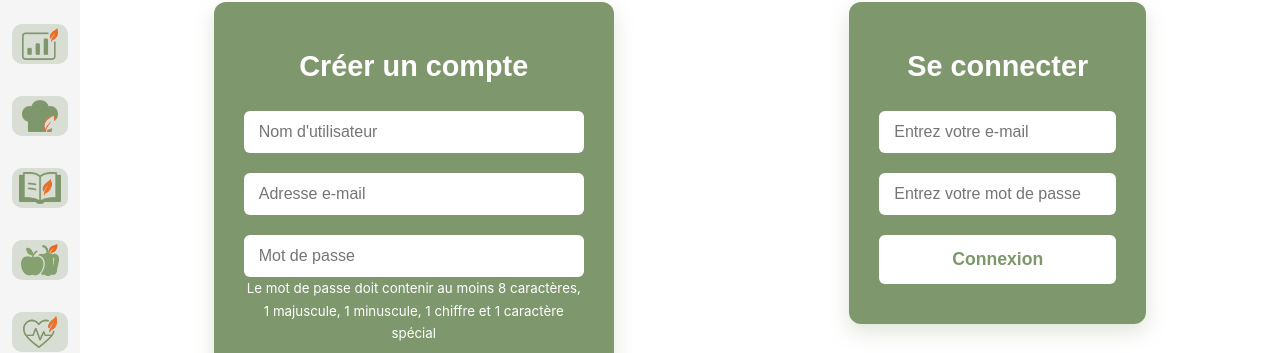
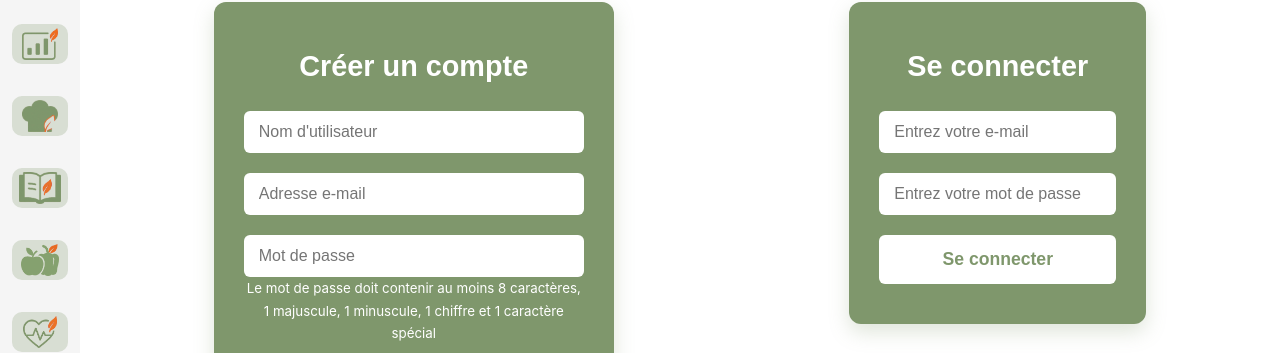
Before and after one commit to wildcodeschool-2025-03/JS-WestDevs-P3-SeazN, a React (Vite) app in the folder client/: page /connexion in a window 1280 px wide. Shown: the part 154-507 px from the top of the page. Built offline with nearby package versions, Linux system fonts and the light colour scheme; a web font is replaced by a local one.

Commit message:
feat: unified loading management for login and registration

```diff
--- a/client/src/components/user/login/Login.tsx
+++ b/client/src/components/user/login/Login.tsx
@@ -1,18 +1,21 @@
-import { useTransition } from "react";
 import { useNavigate } from "react-router";
 import { ToastContainer, toast } from "react-toastify";
 import { useAuth } from "../../../contexts/AuthContext";
 import type { LoginResponse } from "../../../types/Auth";
 import "../login/Login.css";
 
-export default function Login() {
+interface LoginProps {
+  setIsPending: (bool: boolean) => void;
+  isPending: boolean;
+}
+
+export default function Login({ setIsPending, isPending }: LoginProps) {
   const { login } = useAuth();
   const navigate = useNavigate();
-  const [isPending, startTransition] = useTransition();
 
   async function handleSubmit(formData: FormData) {
+    setIsPending(true);
     const data = Object.fromEntries(formData);
-    startTransition(async () => {
     try {
       const apiUrl = import.meta.env.VITE_API_URL;
       const response = await fetch(`${apiUrl}/api/login`, {
@@ -21,11 +24,13 @@ export default function Login() {
         headers: { "Content-Type": "application/json" },
         body: JSON.stringify(data),
       });
+      setIsPending(false);
 
       const result: LoginResponse = await response.json();
 
       if (!response.ok) {
         toast.error(result.message || "Erreur de connexion.");
+        setIsPending(false);
         return;
       }
 
@@ -35,40 +40,52 @@ export default function Login() {
       });
 
       toast.success("Connexion réussie !");
-        toast.success("Vous allez être redirigé.e vers la page recettes. ");
-        setTimeout(() => {
+      toast.success("Vous allez être redirigé.e vers la page recettes.", {
+        autoClose: 2000,
+        onClose: () => {
           navigate("/recipes");
-        }, 3000);
+        },
+      });
     } catch (error) {
+      setIsPending(false);
       console.error("Erreur serveur :", error);
       toast.error("Erreur lors de la connexion.");
+    } finally {
+      setIsPending(false);
     }
-    });
   }
 
   return (
     <div className="login_container">
       <h2>Se connecter</h2>
-      <form action={handleSubmit} className="login-form">
+      <form id="login-form" className="login-form">
         <input
           type="email"
           name="email"
           placeholder="Entrez votre e-mail"
           required
-          disabled={isPending}
         />
         <input
           type="password"
           name="password"
           placeholder="Entrez votre mot de passe"
           required
+        />
+        <button
+          type="button"
           disabled={isPending}
-        />
-        <button type="submit" disabled={isPending}>
-          {isPending ? "Connexion en cours" : "Connexion"}
+          onClick={() => {
+            const form = document.getElementById(
+              "login-form",
+            ) as HTMLFormElement;
+            const formData = new FormData(form);
+            handleSubmit(formData);
+          }}
+        >
+          {isPending ? "Connexion en cours..." : "Se connecter"}
         </button>
       </form>
-      <ToastContainer />
+      <ToastContainer position="bottom-right" />
     </div>
   );
 }
--- a/client/src/components/user/signup/SignUp.tsx
+++ b/client/src/components/user/signup/SignUp.tsx
@@ -1,19 +1,21 @@
 import { Autocomplete } from "@mui/material";
 import Box from "@mui/material/Box";
 import TextField from "@mui/material/TextField";
-import { useState, useTransition } from "react";
+import { useState } from "react";
 import { useNavigate } from "react-router";
 import { ToastContainer, toast } from "react-toastify";
-import { useAuth } from "../../../contexts/AuthContext";
 import type { signUpResponse } from "../../../types/Auth";
 import "../login/Login.css";
 import type { CountryType } from "../signup/data/countries";
 import countries from "../signup/data/countries";
 
-export default function SignUp() {
+interface SignUpProps {
+  setIsPending: (bool: boolean) => void;
+  isPending: boolean;
+}
+
+export default function SignUp({ setIsPending, isPending }: SignUpProps) {
   const navigate = useNavigate();
-  const { login } = useAuth();
-  const [isPending, startTransition] = useTransition();
   const [selectedCountry, setSelectedCountry] = useState("");
 
   const handleChange = (
@@ -24,6 +26,7 @@ export default function SignUp() {
   };
 
   async function handleSubmit(formData: FormData) {
+    setIsPending(true);
     const data = Object.fromEntries(formData);
     const payload = JSON.parse(JSON.stringify(data));
 
@@ -39,10 +42,10 @@ export default function SignUp() {
 
     if (payload.password !== payload.confirmPassword) {
       toast.error("Les mots de passe ne correspondent pas.");
+      setIsPending(false);
       return;
     }
 
-    startTransition(async () => {
     try {
       const apiUrl = import.meta.env.VITE_API_URL;
       const response = await fetch(`${apiUrl}/api/signup`, {
@@ -50,7 +53,7 @@ export default function SignUp() {
         headers: { "Content-Type": "application/json" },
         body: JSON.stringify(payload),
       });
-
+      setIsPending(false);
       const result: signUpResponse = await response.json();
 
       if (!response.ok) {
@@ -58,47 +61,44 @@ export default function SignUp() {
           result.message ||
             "Certains champs semblent incorrects, vérifiez votre saisie.",
         );
+        setIsPending(false);
         return;
       }
 
       toast.success("Compte créé avec succès !");
-        login({ email: result.email, username: result.username });
-        toast.success("Vous allez être redirigé.e vers la page recettes. ");
-
-        setTimeout(() => {
-          navigate("/recipes");
-        }, 3000);
+      toast.success("Vous allez être redirigé.e vers la page recettes.", {
+        autoClose: 2000,
+        onClose: () => navigate("/recipes"),
+      });
     } catch (err) {
       console.error(err);
       toast.error("Erreur serveur, réessayez plus tard.");
+    } finally {
+      setIsPending(false);
     }
-    });
   }
 
   return (
     <div className="login_container">
       <h2>Créer un compte</h2>
-      <form action={handleSubmit} className="login-form">
+      <form id="signup-form" className="login-form">
         <input
           type="text"
           name="username"
           placeholder="Nom d'utilisateur"
           required
-          disabled={isPending}
         />
         <input
           type="email"
           name="email"
           placeholder="Adresse e-mail"
           required
-          disabled={isPending}
         />
         <input
           type="password"
           name="password"
           placeholder="Mot de passe"
           required
-          disabled={isPending}
         />
         <small>
           Le mot de passe doit contenir au moins 8 caractères, 1 majuscule, 1
@@ -109,9 +109,7 @@ export default function SignUp() {
           name="confirmPassword"
           placeholder="Confirmer le mot de passe"
           required
-          disabled={isPending}
         />
-
         <Autocomplete
           className="autocomplete"
           options={countries}
@@ -138,24 +136,28 @@ export default function SignUp() {
             );
           }}
           renderInput={(params) => (
-            <TextField
-              {...params}
-              placeholder="Sélectionner votre pays"
-              label=""
-            />
+            <TextField {...params} placeholder="Sélectionner votre pays" />
           )}
         />
-
         <div className="checkbox-group">
-          <input type="checkbox" name="is_major" disabled={isPending} />
+          <input type="checkbox" name="is_major" />
           <label htmlFor="isMajor">Je suis majeur</label>
         </div>
-
-        <button type="submit" disabled={isPending}>
+        <button
+          type="button"
+          disabled={isPending}
+          onClick={() => {
+            const form = document.getElementById(
+              "signup-form",
+            ) as HTMLFormElement;
+            const formData = new FormData(form);
+            handleSubmit(formData);
+          }}
+        >
           {isPending ? "Création du compte..." : "S'inscrire"}
         </button>
       </form>
-      <ToastContainer />
+      <ToastContainer position="bottom-right" />
     </div>
   );
 }
--- a/client/src/pages/register/Register.tsx
+++ b/client/src/pages/register/Register.tsx
@@ -1,13 +1,23 @@
+import { useState } from "react";
 import Login from "../../components/user/login/Login";
 import SignUp from "../../components/user/signup/SignUp";
 import "../register/register.css";
 
 const Register = () => {
+  const [isPending, setIsPending] = useState(false);
+
   return (
-    <div className="register-container">
-      <SignUp />
-      <Login />
-    </div>
+    <>
+      <div className="register-container">
+        <SignUp setIsPending={setIsPending} isPending={isPending} />
+        {isPending && (
+          <div className="overlay">
+            <div className="loader" />
+          </div>
+        )}
+        <Login setIsPending={setIsPending} isPending={isPending} />
+      </div>
+    </>
   );
 };
 
--- a/client/src/pages/register/register.css
+++ b/client/src/pages/register/register.css
@@ -13,3 +13,34 @@
     align-items: center;
   }
 }
+
+.overlay {
+  position: fixed;
+  top: 0;
+  left: 0;
+  width: 100vw;
+  height: 100vh;
+  background-color: rgba(127, 151, 108, 0.3);
+  backdrop-filter: blur(1px);
+  display: flex;
+  align-items: center;
+  justify-content: center;
+}
+
+.loader {
+  width: 60px;
+  height: 60px;
+  border: 6px solid #fff;
+  border-top: 6px solid #7f976c;
+  border-radius: 50%;
+  animation: spin 1s linear infinite;
+}
+
+@keyframes spin {
+  0% {
+    transform: rotate(0deg);
+  }
+  100% {
+    transform: rotate(360deg);
+  }
+}
```
Lines whose indentation alone changed are shown as unchanged.
